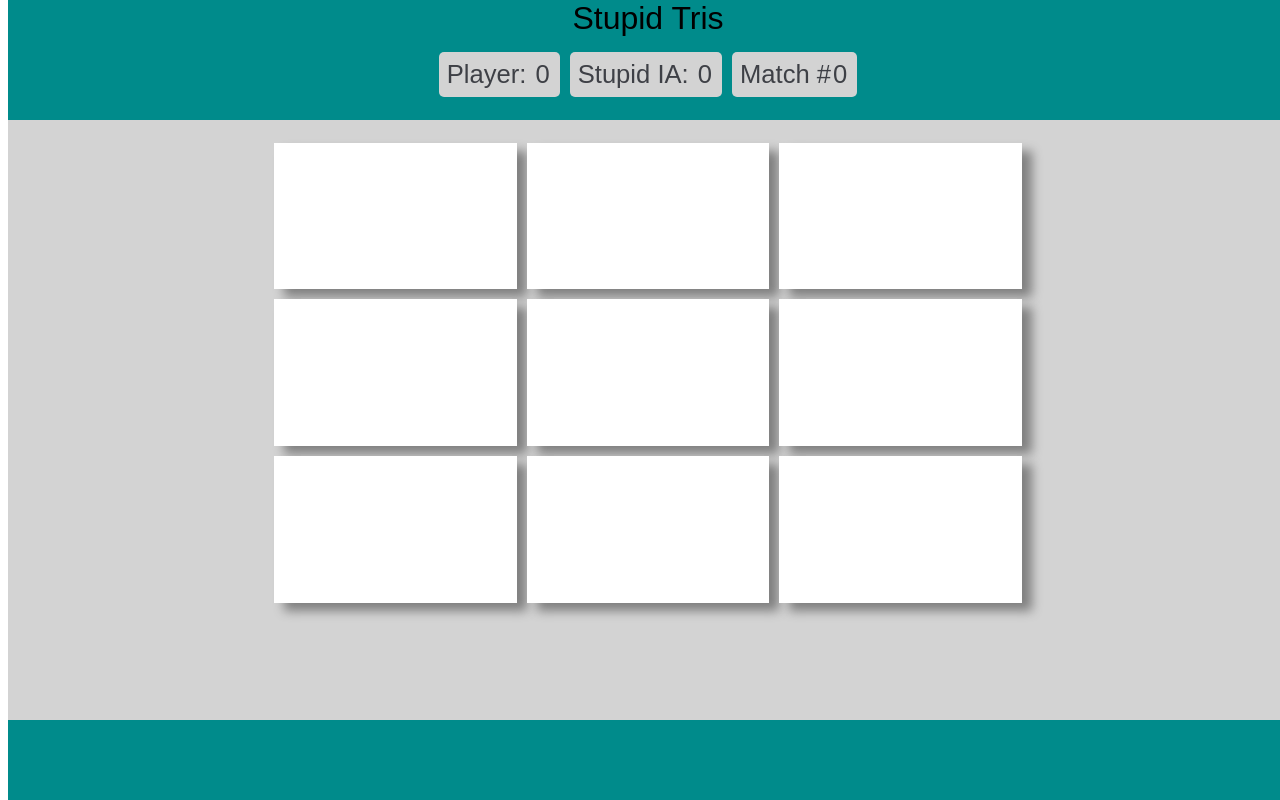
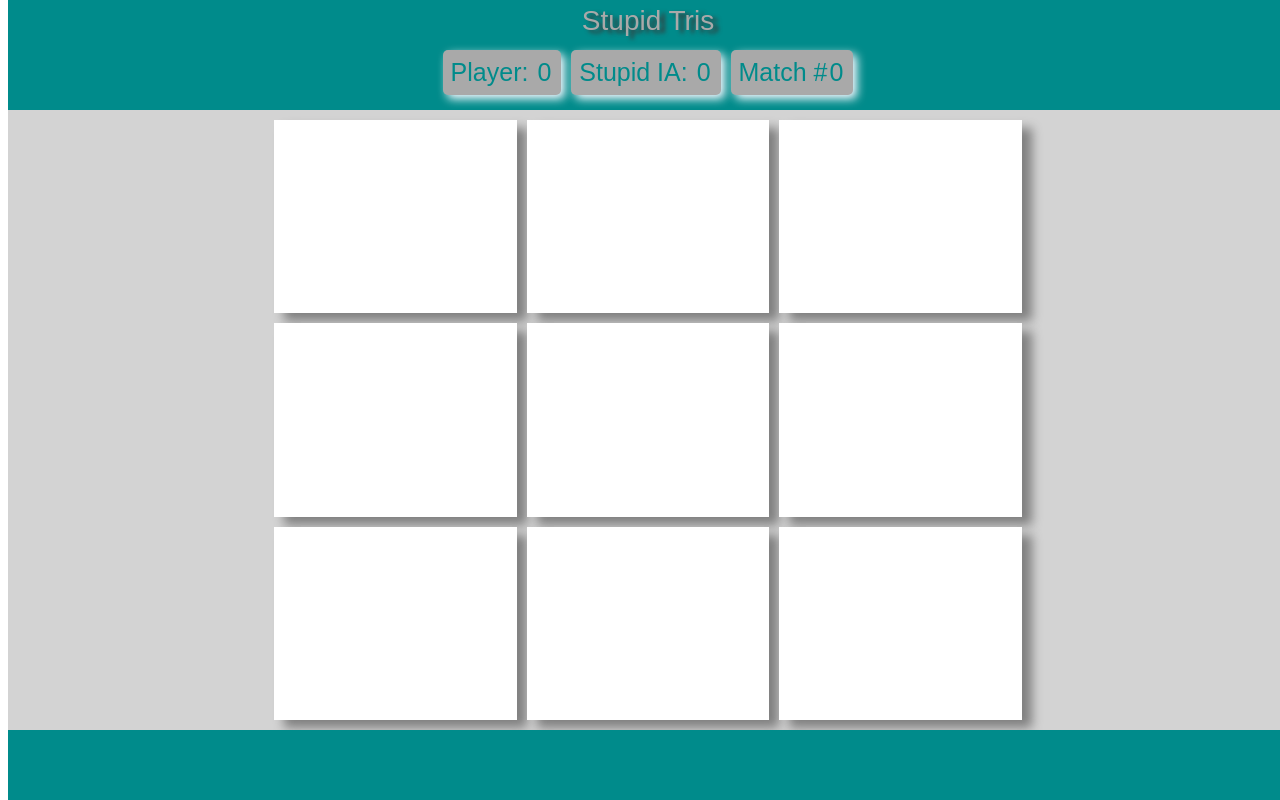
Before and after one commit to RiccardoGiovarelli/stupidTris, a PHP site: page /view/grid.php in a window 1280 px wide. Run offline with PHP 8.4, Linux system fonts and the light colour scheme.

Commit message:
Migliorie alla grafica

```diff
--- a/view/style/main.css
+++ b/view/style/main.css
@@ -8,23 +8,26 @@
 	position: absolute;
 	top: 0px;
 	width: 100%;
-	height: 15%;
+	min-width: 460px;
+	height: 110px;
 }
 
 .center {
 	background-color: lightgray;
 	position: absolute;
 	width: 100%;
+	min-width: 460px;
 	display: inline-block;
-	bottom: 10%;
-	top: 15%;
+	bottom: 70px;
+	top: 110px;
 }
 
 .footer {
 	background-color: darkcyan;
 	position: absolute;
 	width: 100%;
-	height: 10%;
+    min-width: 460px;
+	height: 70px;
 	bottom: 0px;
 	display: inline-block;
 }
@@ -39,14 +42,14 @@
 .msg_container {
     text-align: center;
     font-family: sans-serif;
-    font-size: 2vw;
+    font-size: 25px;
 }
 
 .msg_box {
     padding: 10px;
     color: darkgray;
     display: inline-block;
-    margin-top: 2%;
+    margin-top: 10px;
     border-radius: 5px;
     visibility: hidden;
     border-style: dashed;
@@ -57,7 +60,7 @@
     padding: 6px;
     color: darkcyan;
     display: inline-block;
-    margin-top: 2%;
+    margin-top: 10px;
     visibility: hidden;
     background-color: darkgray;
     margin-left: 10px;
@@ -71,16 +74,19 @@
 /* Title  <START> */
 
 .title {
-    margin: 0;
+	margin: 0;
     text-align: center;
     font-family: sans-serif;
-    font-size: 2.5vw;
-    display: block;
+    font-size: 28px;
+    display: inline-block;
     width: 100%;
+    margin-top: 5px;
+    color: darkgray;
+    text-shadow: 5px 3px 4px rgb(58, 55, 55);
 }
 
 .title_container {
-    height: 40%;
+    height: 40px;
 }
 
 /* Title  <STOP> */
@@ -94,10 +100,10 @@
     margin: 0;
     text-align: center;
     font-family: sans-serif;
-    font-size: 2vw;
+    font-size: 25px;
     display: block;
     width: 100%;
-    height: 60%;
+    height: 70px;
 }
 
 .info_bar > span {
@@ -105,10 +111,11 @@
     margin-right: 5px;
     padding: 8px;
     border-radius: 5px;
-    background-color: lightgrey;
-    color: #3E4046;
+    background-color: darkgray;
+    color: darkcyan;
     display: inline-block;
-    margin-top: 4px;
+    margin-top: 10px;
+    box-shadow: 4px 4px 10px ghostwhite;
 }
 
 
@@ -127,8 +134,7 @@
 .grid_container {
 	width: 60%;
 	margin-left: 20%;
-	height: 80%;
-	margin-top: 1%;
+	height: 100%;
 	position: relative;
 }
 
```
Also changed, not shown: 1 other file.
